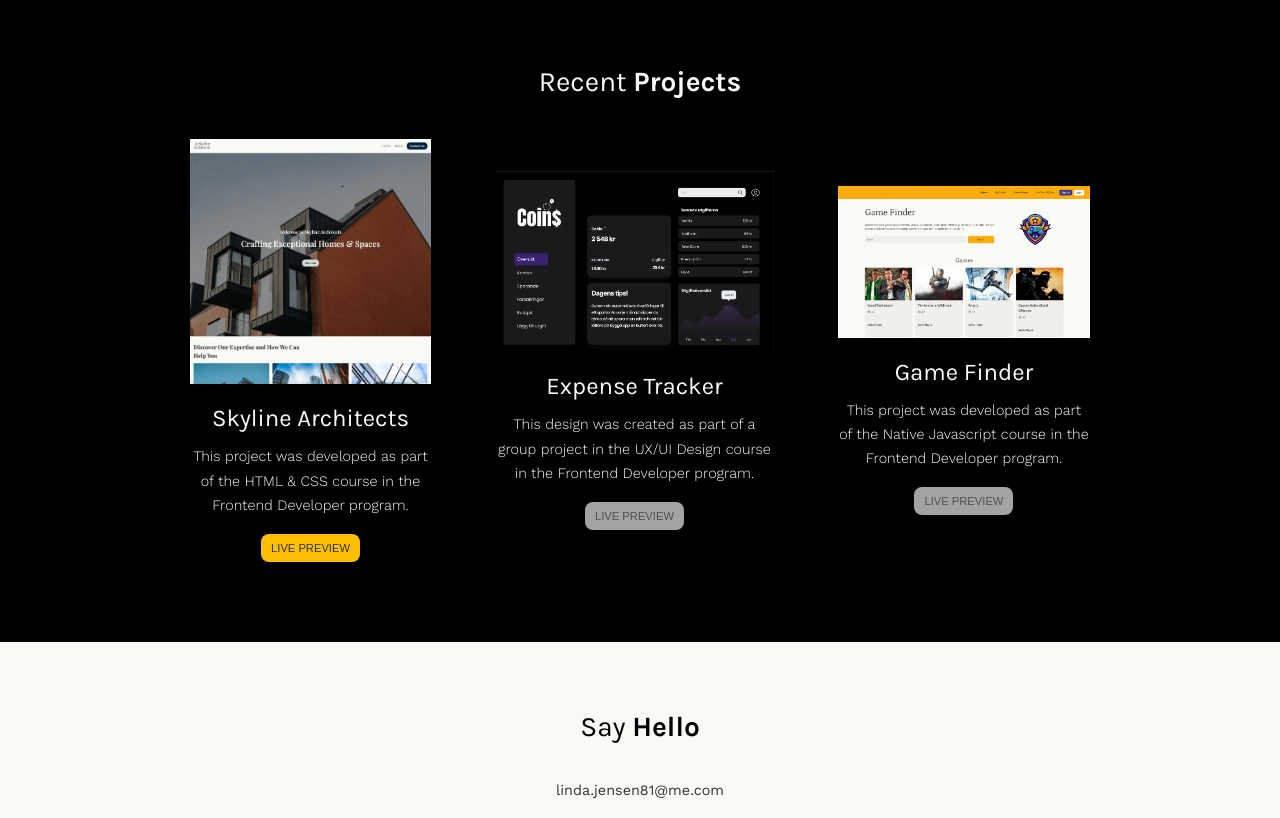
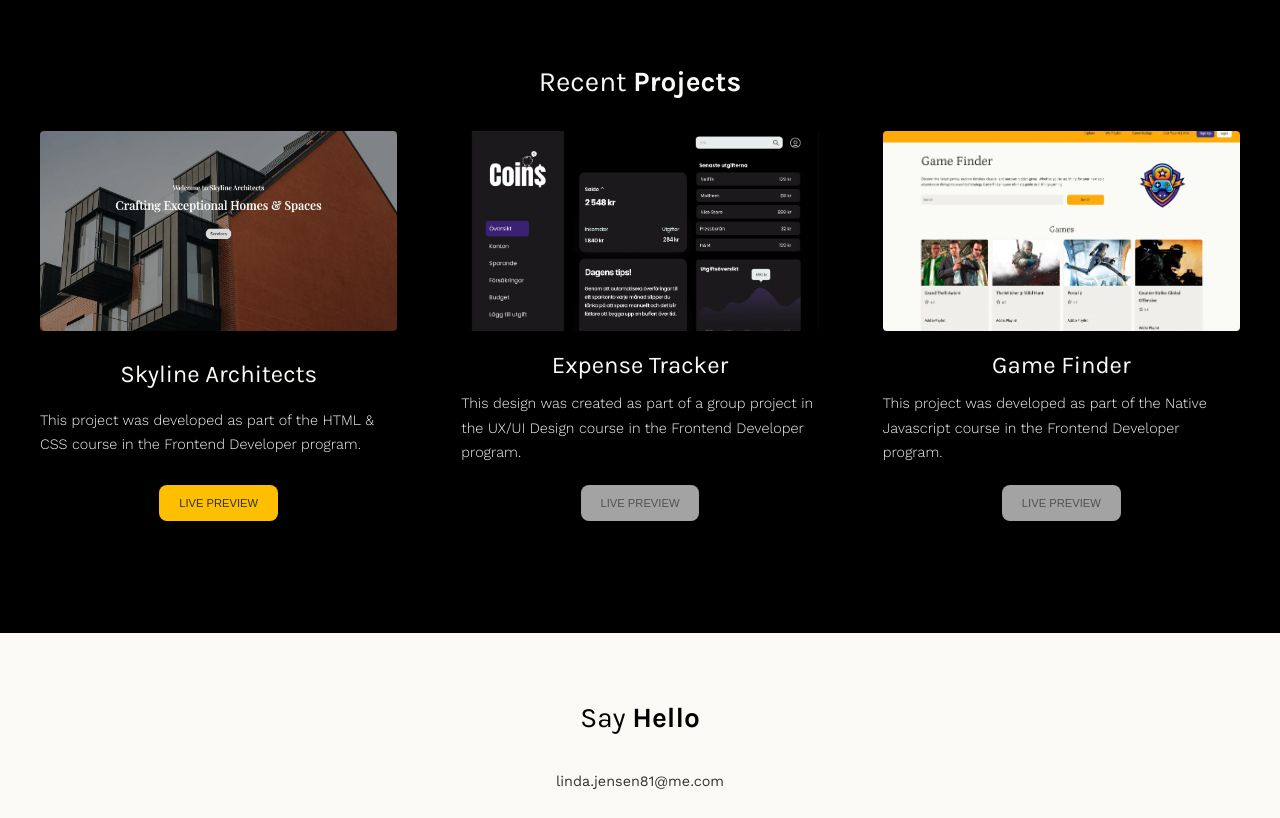
Before and after one commit to lindajensen/portfolio, a plain HTML site: page index.html in a window 1280 px wide. Shown: the part 1044-1862 px from the top of the page. Drawn offline with nearby package versions, Linux system fonts and the light colour scheme.

```diff
--- a/style.css
+++ b/style.css
@@ -134,10 +134,13 @@ span {
   text-transform: uppercase;
   font-size: 70%;
   display: inline-block;
-  padding: 8px 10px;
+  padding: 12px 20px;
   border-radius: 8px;
   border: none;
   cursor: pointer;
+  display: block;
+  margin: 20px auto 0;
+  width: auto;
 }
 
 .live-btn:not(:disabled):hover {
@@ -271,12 +274,36 @@ header {
 }
 
 /* PROJECTS */
+
 .projects {
   background-color: var(--background-dark);
   padding: 1.2rem 1.2rem 3rem 1.2rem;
 }
 
 .project-section {
+  display: grid;
+  grid-template-columns: repeat(auto-fit, minmax(250px, 1fr));
+  justify-items: center;
+  gap: 2rem;
+  max-width: 75rem;
+  margin: 0 auto;
+  margin-bottom: 2rem;
+}
+
+.project {
+  display: flex;
+  flex-direction: column;
+  justify-content: space-between;
+}
+
+.thumbnail {
+  width: 100%;
+  height: 200px;
+  object-fit: cover;
+  border-radius: 4px;
+}
+
+/* .project-section {
   display: flex;
   flex-direction: column;
   justify-content: center;
@@ -302,7 +329,7 @@ header {
   height: auto;
   max-height: 250px;
   object-fit: cover;
-}
+} */
 
 /* Footer */
 address {
```
